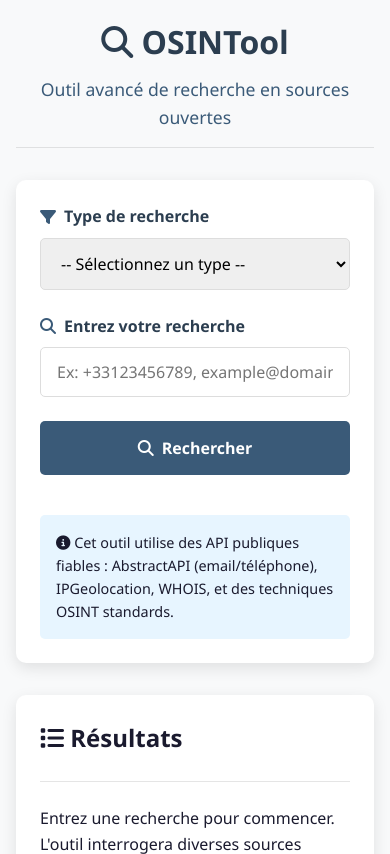
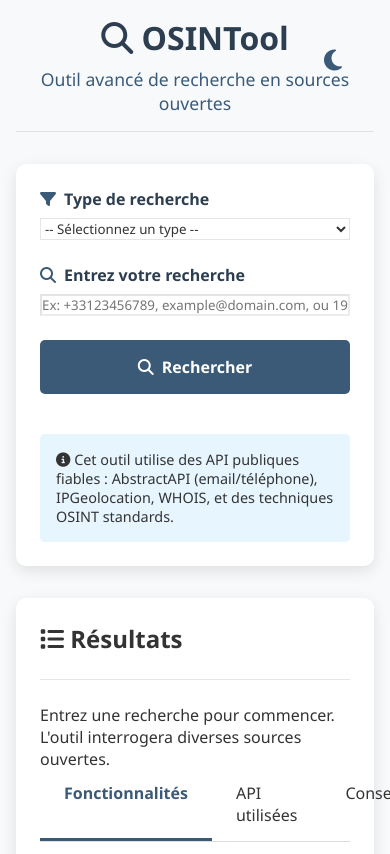
Before and after one commit to Syloww/osintools, a plain HTML site: page index.html in a window 390 px wide. Shown: the top 854 px of the page. Drawn offline with nearby package versions, Linux system fonts and the light colour scheme.

Commit message:
darkmode

```diff
--- a/index.html
+++ b/index.html
@@ -20,6 +20,9 @@
         <header>
             <h1><i class="fas fa-search"></i> OSINTool</h1>
             <p class="subtitle">Outil avancé de recherche en sources ouvertes</p>
+            <button class="theme-toggle" id="themeToggle">
+                <i class="fas fa-moon"></i>
+            </button>
         </header>
 
         <section class="search-section">
@@ -126,6 +129,39 @@
         </footer>
     </div>
 
+    <script>
+        document.addEventListener('DOMContentLoaded', function () {
+            // Gestion du thème
+            const themeToggle = document.getElementById('themeToggle');
+            const body = document.body;
+
+            // Vérifier le localStorage pour le thème
+            const currentTheme = localStorage.getItem('theme') || 'light';
+
+            // Appliquer le thème sauvegardé
+            if (currentTheme === 'dark') {
+                body.setAttribute('data-theme', 'dark');
+                themeToggle.innerHTML = '<i class="fas fa-sun"></i>';
+            } else {
+                body.removeAttribute('data-theme');
+                themeToggle.innerHTML = '<i class="fas fa-moon"></i>';
+            }
+
+            // Basculer entre les thèmes
+            themeToggle.addEventListener('click', function () {
+                if (body.getAttribute('data-theme') === 'dark') {
+                    body.removeAttribute('data-theme');
+                    localStorage.setItem('theme', 'light');
+                    themeToggle.innerHTML = '<i class="fas fa-moon"></i>';
+                } else {
+                    body.setAttribute('data-theme', 'dark');
+                    localStorage.setItem('theme', 'dark');
+                    themeToggle.innerHTML = '<i class="fas fa-sun"></i>';
+                }
+            });
+
+        });
+    </script>
     <script src="js/osint.js"></script>
 </body>
 
--- a/styles/index.css
+++ b/styles/index.css
@@ -8,6 +8,64 @@
     --warning: #ffc107;
     --danger: #dc3545;
     --info: #17a2b8;
+    --text: #333;
+    --background: #f8f9fa;
+    --card-bg: #fff;
+    --border: rgba(0, 0, 0, 0.1);
+}
+
+[data-theme="dark"] {
+    --primary: #4fc3f7;
+    --secondary: #3a5a78;
+    --dark: #f8f9fa;
+    --light: #1a1a2e;
+    --accent: #4fc3f7;
+    --text: #f0f0f0;
+    --background: #1a1a2e;
+    --card-bg: #2c3e50;
+    --border: rgba(255, 255, 255, 0.1);
+}
+
+body {
+    background-color: var(--background);
+    color: var(--text);
+    transition: background-color 0.3s ease, color 0.3s ease;
+}
+
+.search-section,
+.results-section,
+.result-card,
+.device-info-item {
+    background: var(--card-bg);
+    transition: background-color 0.3s ease;
+}
+
+header, footer, .results-header {
+    border-color: var(--border);
+}
+
+input,
+select {
+    background-color: var(--card-bg);
+    color: var(--text);
+    border-color: var(--border);
+}
+
+/* Ajoutez ce bouton dans votre header */
+.theme-toggle {
+    position: absolute;
+    top: 2rem;
+    right: 2rem;
+    background: none;
+    border: none;
+    font-size: 1.5rem;
+    cursor: pointer;
+    color: var(--primary);
+    transition: transform 0.3s ease;
+}
+
+.theme-toggle:hover {
+    transform: scale(1.1);
 }
 
 * {
@@ -15,12 +73,6 @@
     padding: 0;
     box-sizing: border-box;
     font-family: 'Segoe UI', Tahoma, Geneva, Verdana, sans-serif;
-}
-
-body {
-    background-color: var(--light);
-    color: var(--dark);
-    line-height: 1.6;
 }
 
 .container {
@@ -80,14 +132,6 @@ label i {
     color: var(--primary);
 }
 
-input,
-select {
-    padding: 0.8rem 1rem;
-    border: 1px solid #ddd;
-    border-radius: 5px;
-    font-size: 1rem;
-    transition: border 0.3s ease;
-}
 
 input:focus,
 select:focus {
```
